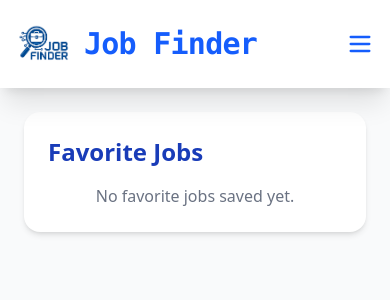
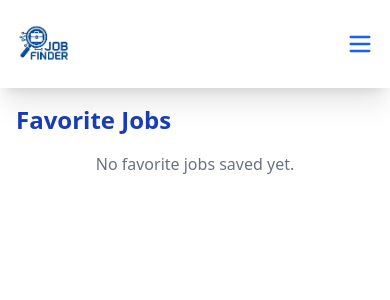
Before and after one commit to subhm08/job-finder, a React (Vite) app: page /favjobs in a window 390 px wide. Shown: the top 300 px of the page. Built offline with nearby package versions, Linux system fonts and the light colour scheme.

Commit message:
responsiveness achive

```diff
--- a/src/FavJobs.jsx
+++ b/src/FavJobs.jsx
@@ -48,10 +48,8 @@ const FavJobs = () => {
 
   return (
 
-     <div className="min-h-screen bg-gray-50 p-6">
-          <div className="max-w-5xl mx-auto space-y-6">
-            {/* Favorites Section */}
-            <div className="bg-white rounded-2xl shadow-md p-6 flex flex-col justify-items-star items-sart" >
+    <div className="p-4">
+        {/* <h2 className="text-blue-600 font-semibold text-2xl font-mono mb-4"> */}
               <h3 className="text-2xl font-semibold text-blue-800 mb-4">Favorite Jobs</h3>
               {
                 jobs.length > 0 ?
@@ -65,10 +63,10 @@ const FavJobs = () => {
                   )
               }
 
-            </div>
+            {/* </div> */}
 
           </div>
-        </div>
+        // </div>
   );
 };
 
--- a/src/Navbar.jsx
+++ b/src/Navbar.jsx
@@ -21,9 +21,6 @@ const Navbar = () => {
         {/* Logo */}
         <div className="flex items-center gap-3">
         <img src={logo} alt="Job Finder Logo" className="h-14 w-14 object-contain" />
-        <h1 className="text-3xl font-extrabold text-blue-600 tracking-tight font-mono">
-          Job Finder
-        </h1>
       </div>
 
         {/* Hamburger Button */}
--- a/src/ResumeUpload.jsx
+++ b/src/ResumeUpload.jsx
@@ -6,7 +6,6 @@ const ResumeUpload = ({ setFilteredJobs, loading, setLoading }) => {
   const [skills, setSkills] = useState([]);
   const [resumeFileName, setResumeFileName] = useState("");
 
-  // Load from localStorage on component mount
   useEffect(() => {
     const savedSkills = JSON.parse(localStorage.getItem("UserSkills"));
     const savedJobs = JSON.parse(localStorage.getItem("userJobs"));
@@ -41,7 +40,6 @@ const ResumeUpload = ({ setFilteredJobs, loading, setLoading }) => {
       setSkills(parsedSkills);
       setFilteredJobs(matchedJobs);
 
-      // Persist data
       localStorage.setItem("UserSkills", JSON.stringify(parsedSkills));
       localStorage.setItem("userJobs", JSON.stringify(matchedJobs));
       localStorage.setItem("uploadedResumeFileName", selectedFile.name);
@@ -54,31 +52,37 @@ const ResumeUpload = ({ setFilteredJobs, loading, setLoading }) => {
   };
 
   return (
-    <div className="p-6 bg-blue-500 shadow-lg rounded-2xl">
-      <h2 className="text-lg font-bold text-white mb-4">Upload Your Resume</h2>
+    <div className="w-full ma-w-2xl mx-auto p-6 bg-blue-500 shadow-lg rounded-2xl">
+      <h2 className="text-xl md:text-2xl font-bold text-white mb-4 text-center">
+        Upload Your Resume
+      </h2>
 
+      <div className="flex flex-col md:flex-row items-center md:items-end gap-4">
         <input
           type="file"
           accept=".pdf"
           onChange={handleFileChange}
-        className="bg-white text-blue-600 px-4 py-2 rounded cursor-pointer"
+          className="bg-white text-blue-600 px-4 py-2 rounded cursor-pointer w-full md:w-auto"
         />
 
         <button
           onClick={handleUpload}
           disabled={loading}
-        className="mx-4 bg-blue-100 text-blue-700 px-6 py-2 rounded-lg hover:bg-blue-200 font-semibold font-mono tracking-wide"
+          className="bg-blue-100 text-blue-700 px-6 py-2 rounded-lg hover:bg-blue-200 font-semibold font-mono tracking-wide w-full md:w-auto"
         >
           {loading ? "Uploading..." : "Upload"}
         </button>
+      </div>
 
       {resumeFileName && (
-        <p className="text-sm text-blue-100 mt-2">Uploaded: {resumeFileName}</p>
+        <p className="text-sm text-blue-100 mt-3 text-center md:text-left">
+          Uploaded: {resumeFileName}
+        </p>
       )}
 
       {skills.length > 0 && (
-        <div className="mt-4">
-          <h3 className="font-semibold text-blue-50">Extracted Skills:</h3>
+        <div className="mt-6">
+          <h3 className="font-semibold text-blue-50 text-lg">Extracted Skills:</h3>
           <div className="flex flex-wrap gap-2 mt-2">
             {skills.map((skill, index) => (
               <span
```
Also changed, not shown: src/AllJobs.jsx (+5 -4 lines). Lines whose indentation alone changed are shown as unchanged.
